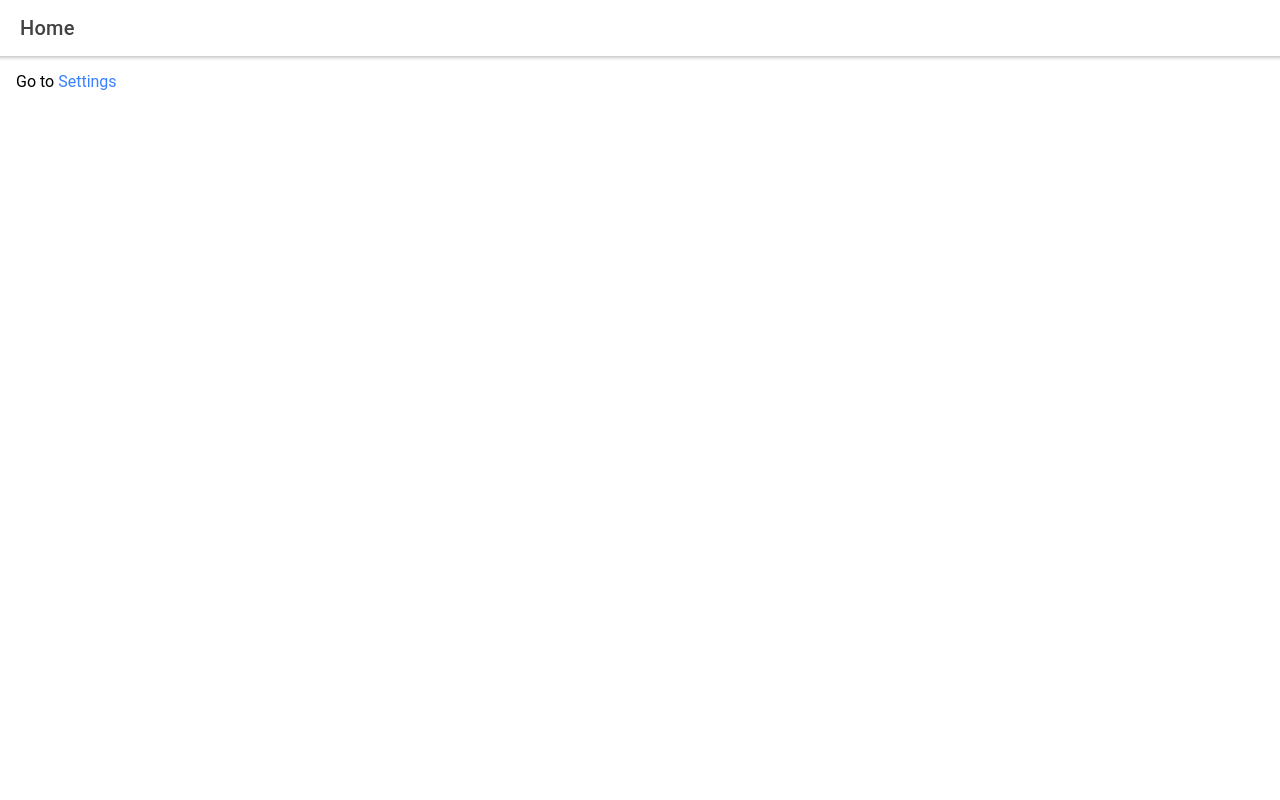
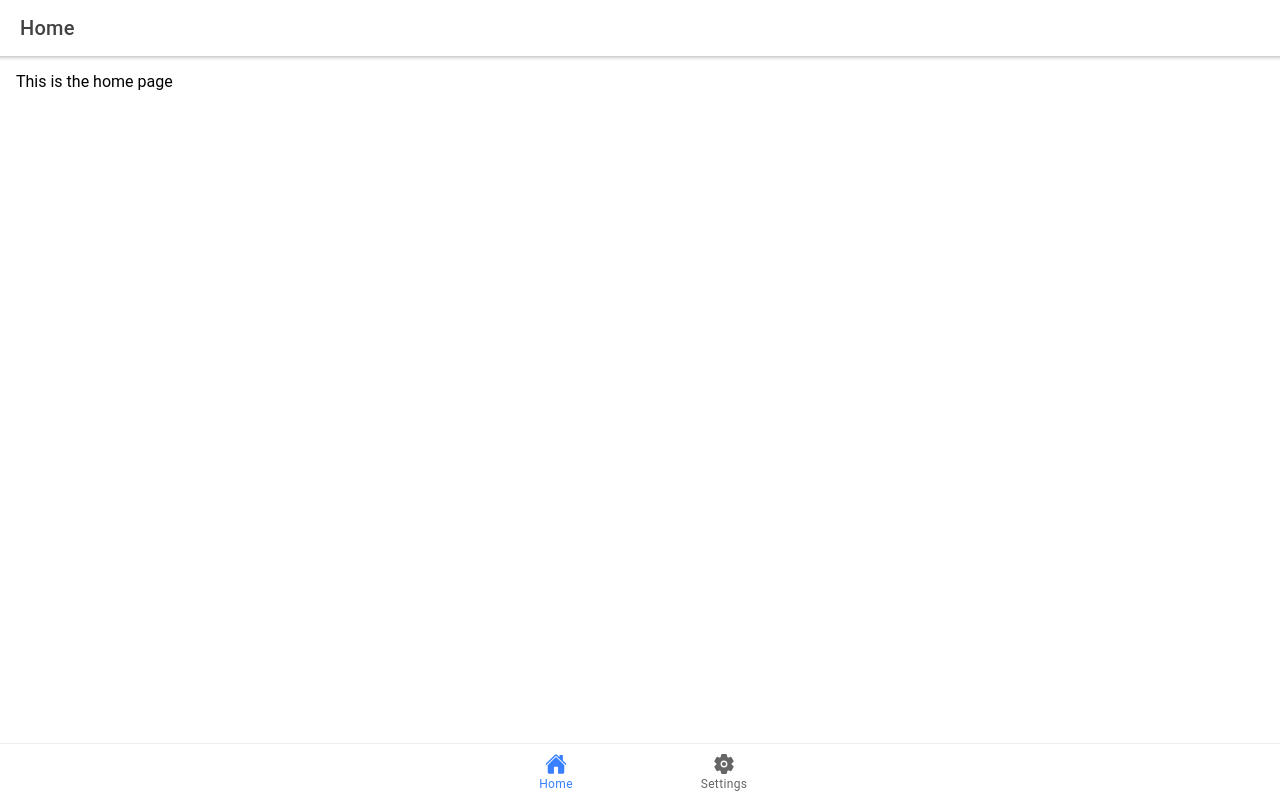
Before and after one commit to roryjarrard/daily-moments, a React (Create React App) app: page /home in a window 1280 px wide. Built offline with nearby package versions, Linux system fonts and the light colour scheme.

Commit message:
add tabs

```diff
--- a/src/App.tsx
+++ b/src/App.tsx
@@ -1,6 +1,7 @@
-import { IonApp, IonRouterOutlet } from '@ionic/react';
+import { IonApp, IonIcon, IonLabel, IonRouterOutlet, IonTabBar, IonTabButton, IonTabs } from '@ionic/react';
 import { Redirect, Route } from 'react-router-dom';
 import { IonReactRouter } from '@ionic/react-router';
+import { home as homeIcon, settings as settingsIcon } from 'ionicons/icons';
 import HomePage from './pages/HomePage';
 import SettingsPage from './pages/SettingsPage';
 
@@ -8,6 +9,7 @@ const App: React.FC = () => {
   return (
     <IonApp>
       <IonReactRouter>
+        <IonTabs>
           <IonRouterOutlet>
             <Route path="/home" exact={true}>
               <HomePage />
@@ -17,6 +19,17 @@ const App: React.FC = () => {
             </Route>
             <Redirect exact path="/" to="/home" />
           </IonRouterOutlet>
+          <IonTabBar slot="bottom">
+            <IonTabButton tab="home" href="/home">
+              <IonIcon icon={homeIcon} />
+              <IonLabel>Home</IonLabel>
+            </IonTabButton>
+            <IonTabButton tab="settings" href="/settings">
+              <IonIcon icon={settingsIcon} />
+              <IonLabel>Settings</IonLabel>
+            </IonTabButton>
+          </IonTabBar>
+        </IonTabs>
       </IonReactRouter>
     </IonApp>
   );
--- a/src/pages/HomePage.tsx
+++ b/src/pages/HomePage.tsx
@@ -1,5 +1,4 @@
 import { IonContent, IonHeader, IonPage, IonTitle, IonToolbar } from '@ionic/react';
-import { IonRouterLink } from '@ionic/react';
 
 const HomePage: React.FC = () => {
   return (
@@ -10,7 +9,7 @@ const HomePage: React.FC = () => {
         </IonToolbar>
       </IonHeader>
       <IonContent className="ion-padding">
-        Go to <IonRouterLink routerLink="/settings">Settings</IonRouterLink>
+        This is the home page
       </IonContent>
     </IonPage>
   );
--- a/src/pages/SettingsPage.tsx
+++ b/src/pages/SettingsPage.tsx
@@ -1,5 +1,5 @@
-import { IonContent, IonHeader, IonPage, IonRouterLink, IonTitle, IonToolbar } from '@ionic/react';
-import { Link } from 'react-router-dom';
+import { IonContent, IonHeader, IonPage, IonTitle, IonToolbar } from '@ionic/react';
+
 
 const SettingsPage: React.FC = () => {
   return (
@@ -10,7 +10,7 @@ const SettingsPage: React.FC = () => {
         </IonToolbar>
       </IonHeader>
       <IonContent className="ion-padding">
-        Go <IonRouterLink routerLink="/home">Home</IonRouterLink>
+        This is the settings page
       </IonContent>
     </IonPage>
   );
```
Lines whose indentation alone changed are shown as unchanged.
